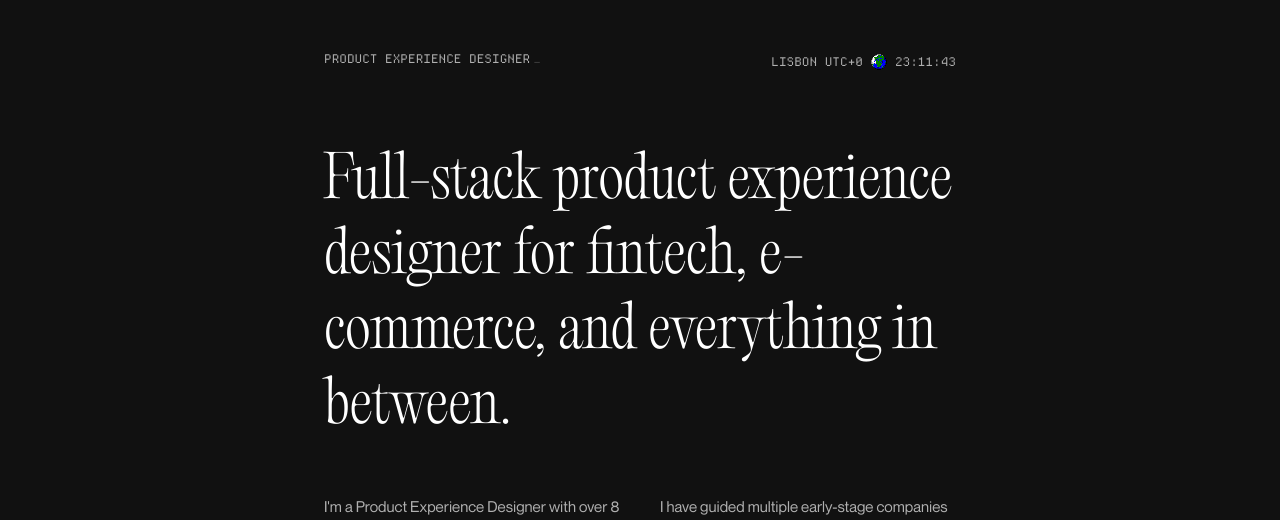
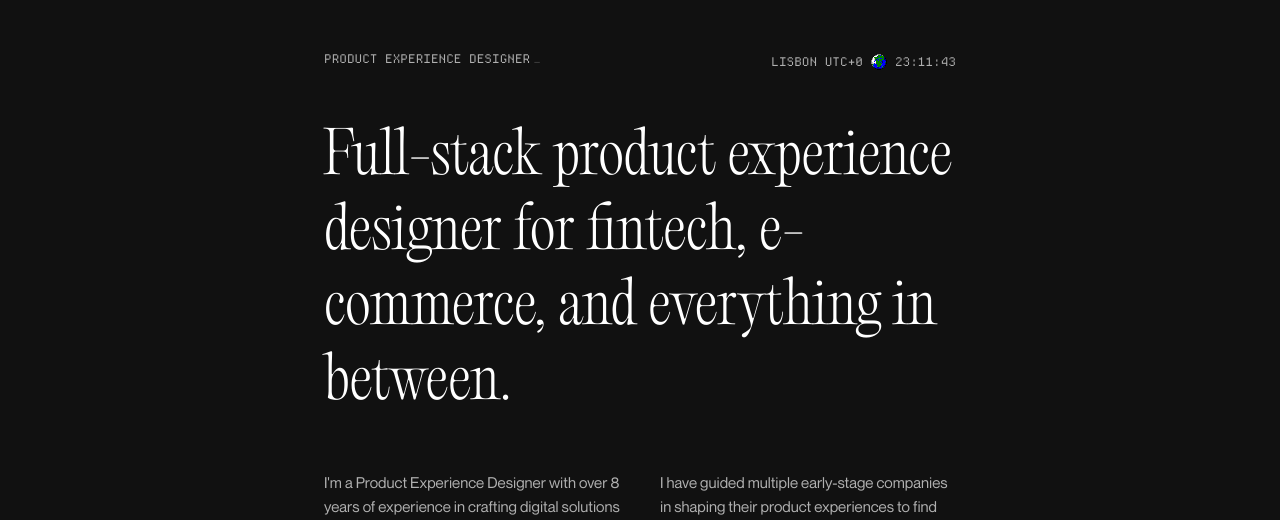
Before and after one commit to ana-rodrigues/blog-njs, a Next.js app: page / in a window 1280 px wide. Shown: the top 520 px of the page. Built offline with nearby package versions, Linux system fonts and the light colour scheme.

Commit message:
Adjusts hero spacing

```diff
--- a/app/components/hero.module.css
+++ b/app/components/hero.module.css
@@ -24,7 +24,6 @@
 
 .introTop {
     grid-template-columns: repeat(2, 1fr);
-    padding-top: var(--spacer-md);
     padding-bottom: var(--spacer-md);
 }
 
@@ -38,10 +37,6 @@
 
 @media screen and (min-width: 1200px) {
 
-  .introTop {
-    gap: var(--spacer-lg);
-  }
-
   .introBottom {
     gap: var(--spacer-lg);
   }
```
